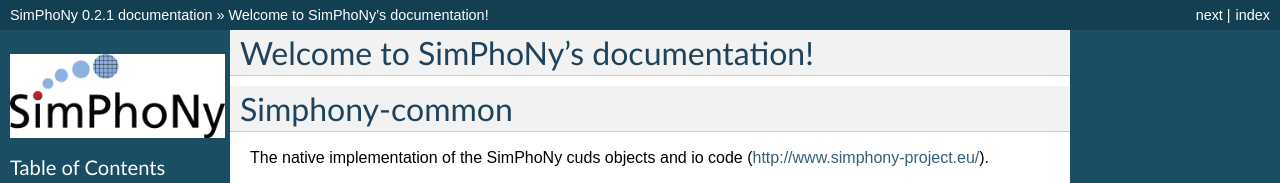
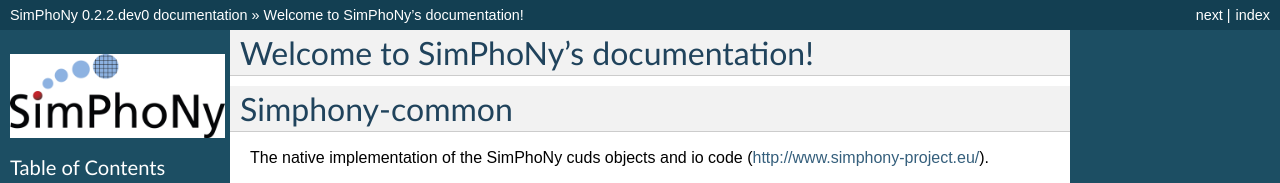
Before and after one commit to simphony/simphony-common, a Sphinx documentation site: the page built from doc/source/index.rst, in a window 1280 px wide and 900 px high. Shown: the top 183 px of the window. Built offline with Sphinx 7.4.7, drawn with Linux system fonts in a browser that asks for light colours; some of the changed text lies outside the part shown.

Commit message:
Set version to 0.2.2.dev0

```diff
--- a/doc/source/conf.py
+++ b/doc/source/conf.py
@@ -87,7 +87,7 @@
 #
 version = '0.2.1'
 # The full version, including alpha/beta/rc tags.
-release = '0.2.1'
+release = '0.2.2.dev0'
 
 # The language for content autogenerated by Sphinx. Refer to documentation
 # for a list of supported languages.
--- a/setup.py
+++ b/setup.py
@@ -7,7 +7,7 @@
     README_TEXT = readme.read()
 
 # Setup version
-VERSION = '0.2.1'
+VERSION = '0.2.2.dev0'
 
 
 def write_version_py(filename=None):
```
